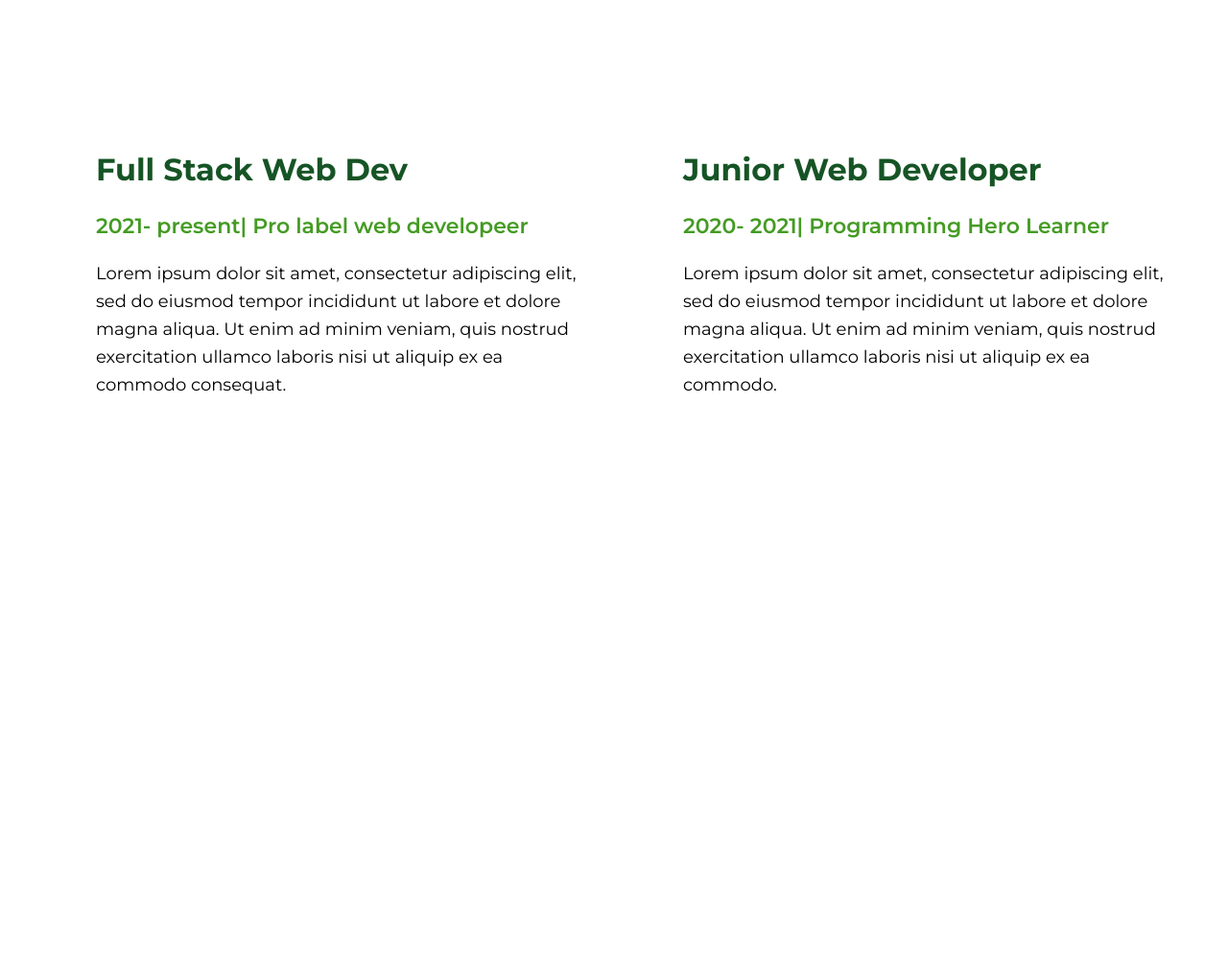
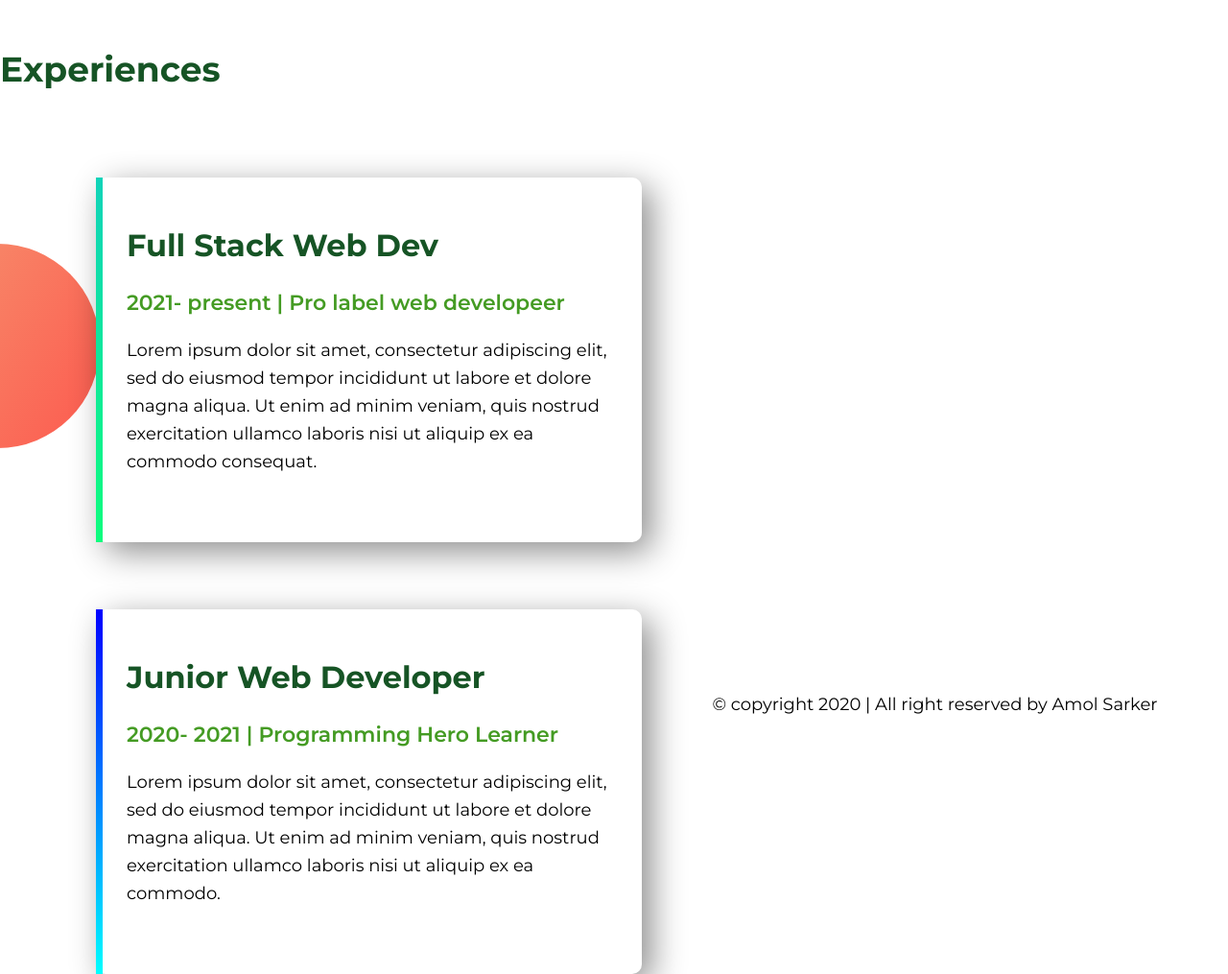
Before and after one commit to iamamolsarker/web-portfolio, a plain HTML site: page index.html in a window 1280 px wide. Shown: the part 1220-2235 px from the top of the page at 96% size. Before the commit the page ends 1920 px from the top, so only its background shows below. Drawn offline with Linux system fonts and the light colour scheme.

Commit message:
last part added

```diff
--- a/index.html
+++ b/index.html
@@ -32,17 +32,21 @@
             <p>Lorem ipsum dolor sit amet, consectetur adipiscing elit, sed do eiusmod tempor incididunt ut labore et dolore magna aliqua. Ut enim ad minim veniam, quis nostrud exercitation ullamco laboris nisi ut aliquip ex ea commodo consequat.</p>
         </div>
     </section>
-    <section class="container">
-        <div class="half-width middle">
+    <section class="container experience">
+        <H1>Experiences</H1>
+        <div id="full-stack" class="half-width middle div-shadow">
             <h2>Full Stack Web Dev</h2>
-            <h3 class="highlighted">2021- present| Pro label web developeer</h3>
+            <h3 class="highlighted">2021- present | Pro label web developeer</h3>
             <p>Lorem ipsum dolor sit amet, consectetur adipiscing elit, sed do eiusmod tempor incididunt ut labore et dolore magna aliqua. Ut enim ad minim veniam, quis nostrud exercitation ullamco laboris nisi ut aliquip ex ea commodo consequat.</p>
         </div>
-        <div class="half-width middle">
+        <div id="baby-dev" class="half-width middle div-shadow">
             <h2>Junior Web Developer</h2>
-            <h3 class="highlighted">2020- 2021| Programming Hero Learner</h3>
+            <h3 class="highlighted">2020- 2021 | Programming Hero Learner</h3>
             <p>Lorem ipsum dolor sit amet, consectetur adipiscing elit, sed do eiusmod tempor incididunt ut labore et dolore magna aliqua. Ut enim ad minim veniam, quis nostrud exercitation ullamco laboris nisi ut aliquip ex ea commodo.</p>
         </div>
     </section>
+    <footer>
+        <p class="copyright">© copyright 2020 | All right reserved by <span><a href="https://www.facebook.com/iamamolsarker">Amol Sarker</a></span></p>
+    </footer>
 </body>
 </html>
--- a/style.css
+++ b/style.css
@@ -61,3 +61,37 @@ img{
 .btn-hire:hover{
     background-image: linear-gradient(105deg, #449B23, #165425);
 }
+.div-shadow{
+    box-shadow: 10px 10px 35px rgba(0, 0, 0, .45);
+    border-radius: 10px;
+    height: 55%;
+    padding: 25px;
+    background-color: white;
+}
+.experience{
+    background-image: url(images/exp-bg.png);
+    background-repeat: no-repeat;
+    background-position: left;
+}
+#full-stack{
+    border-left: 7px solid;
+    border-image: linear-gradient(180deg, #10d3b9, #0dfd7d);
+    border-image-slice: 1;
+}
+#baby-dev{
+    border-left: 7px solid;
+    border-image: linear-gradient(180deg, blue, cyan);
+    border-image-slice: 1;
+}
+.copyright{
+    text-align: center;
+    color: #000000;
+    padding: 20px 0px;
+}
+.copyright a{
+    text-decoration: none;
+    color: #000000;
+}
+.copyright a:hover{
+    color: #449B23;
+}
```
